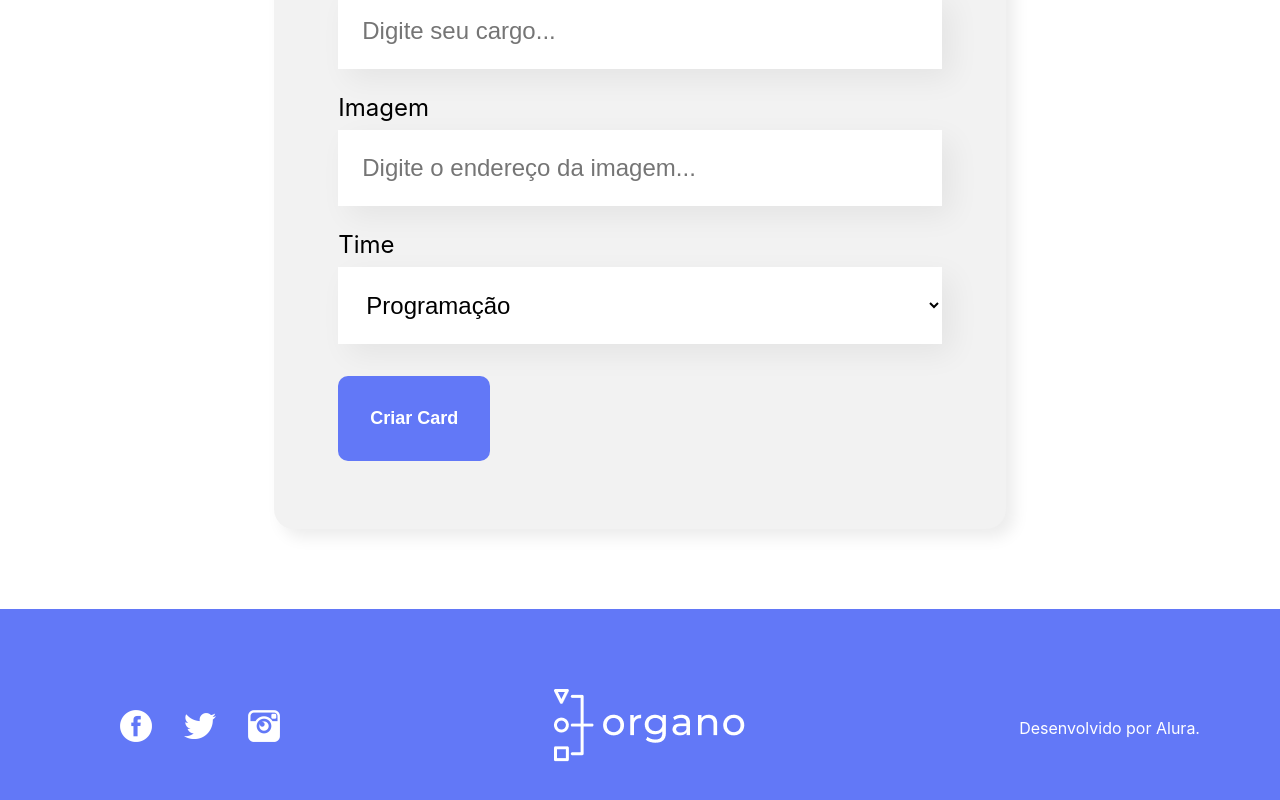
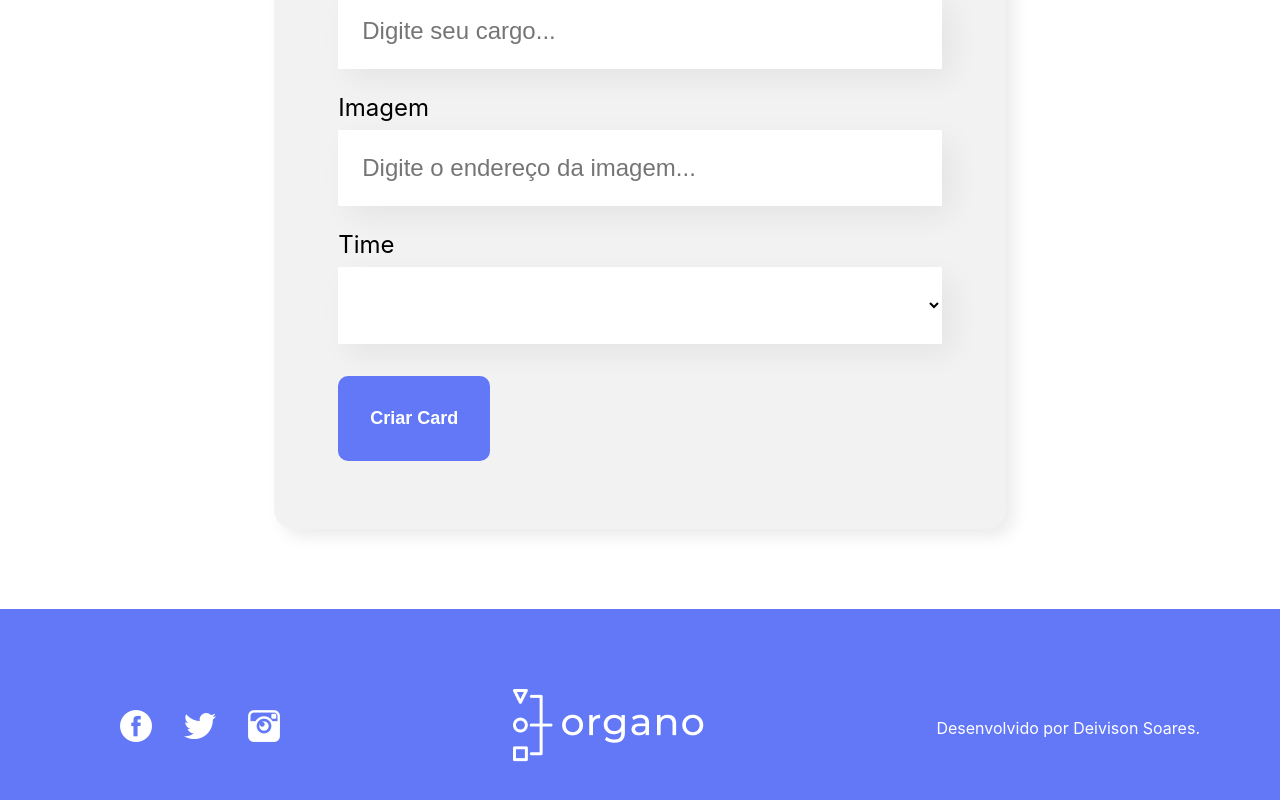
Before and after one commit to DeivSoares/Organo, a React (Create React App) app: page / in a window 1280 px wide. Shown: the part 868-1668 px from the top of the page. Built offline with nearby package versions, Linux system fonts and the light colour scheme.

Commit message:
Debugando e aplicando correções

```diff
--- a/src/App.js
+++ b/src/App.js
@@ -47,7 +47,7 @@ function App() {
   const [colaboradores, setColaboradores] = useState([])
 
   const aoNovoColaboradorAdicionado = (colaborador) => {
-    console.log(colaborador)
+    debugger
     setColaboradores([...colaboradores, colaborador])
   }
 
--- a/src/componentes/Banner/Banner.js
+++ b/src/componentes/Banner/Banner.js
@@ -4,7 +4,7 @@ export const Banner = () => {
     // JSX
     return (
         <header className="banner">
-            <img src="/images/banner.png" alt="O banner principal da página do Organo"/>
+            <img src="/images/banner.png" alt="0 banner principal da página do Organos" />
         </header>
     )
 }
--- a/src/componentes/Colaborador/index.js
+++ b/src/componentes/Colaborador/index.js
@@ -1,9 +1,9 @@
 import './Colaborador.css'
 
-const Colaborador = ({ nome, imagem, cargo }) => {
+const Colaborador = ({ nome, imagem, cargo, corDeFundo }) => {
     return (<div className='colaborador'>
-        <div className='cabecalho'>
-            <img src={imagem} alt={nome}/>
+        <div className='cabecalho' style={{ backgroundColor: corDeFundo }}>
+            <img src={imagem} alt={nome} />
         </div>
         <div className='rodape'>
             <h4>{nome}</h4>
--- a/src/componentes/ListaSuspensa/index.js
+++ b/src/componentes/ListaSuspensa/index.js
@@ -4,7 +4,8 @@ const ListaSuspensa = (props) => {
     return (
         <div className='lista-suspensa'>
             <label>{props.label}</label>
-            <select onChange={evento => props.aoAlterado(evento.target.value)} required={props.required} value={props.value}>
+            <select onChange={evento => props.aoAlterado(evento.target.value)} required={props.required} value={props.valor}>
+                <option value=""></option>
                 {props.itens.map(item => {
                     return <option key={item}>{item}</option>
                 })}
--- a/src/componentes/Rodape/index.js
+++ b/src/componentes/Rodape/index.js
@@ -27,7 +27,7 @@ const Rodape = () => {
         </section>
         <section>
             <p>
-                Desenvolvido por Alura.
+                Desenvolvido por Deivison Soares.
             </p>
         </section>
     </footer>
--- a/src/componentes/Time/index.js
+++ b/src/componentes/Time/index.js
@@ -8,7 +8,7 @@ const Time = (props) => {
         (props.colaboradores.length > 0) ? <section className='time' style={css}>
             <h3 style={{ borderColor: props.corPrimaria }}>{props.nome}</h3>
             <div className='colaboradores'>
-                {props.colaboradores.map( colaborador => <Colaborador nome={colaborador.nome} cargo={colaborador.cargo} imagem={colaborador.imagem}/> )}
+                {props.colaboradores.map( colaborador => <Colaborador key={colaborador.nome} corDeFundo={props.corPrimaria} nome={colaborador.nome} cargo={colaborador.cargo} imagem={colaborador.imagem}/> )}
             </div>
         </section>
         : ''
```
